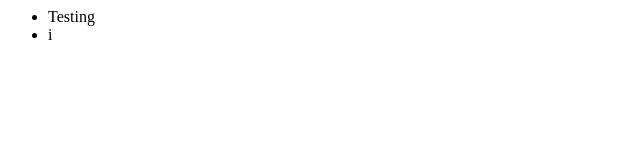
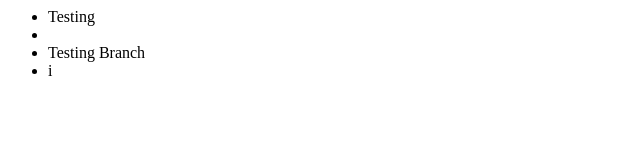
Before and after one commit to sgoundla/Newgit, a plain HTML site: page index.html in a window 1280 px wide. Shown: the whole page, without its empty margins (0-640 px from the left). Drawn offline with Linux system fonts and the light colour scheme.

Commit message:
modifiied index

```diff
--- a/index.html
+++ b/index.html
@@ -4,6 +4,7 @@
 		<div>
 			<ul>
 		<li>Testing<li>
+		<li>Testing Branch<li>
 			i<ul>
 		<div>
 	<body>
```
